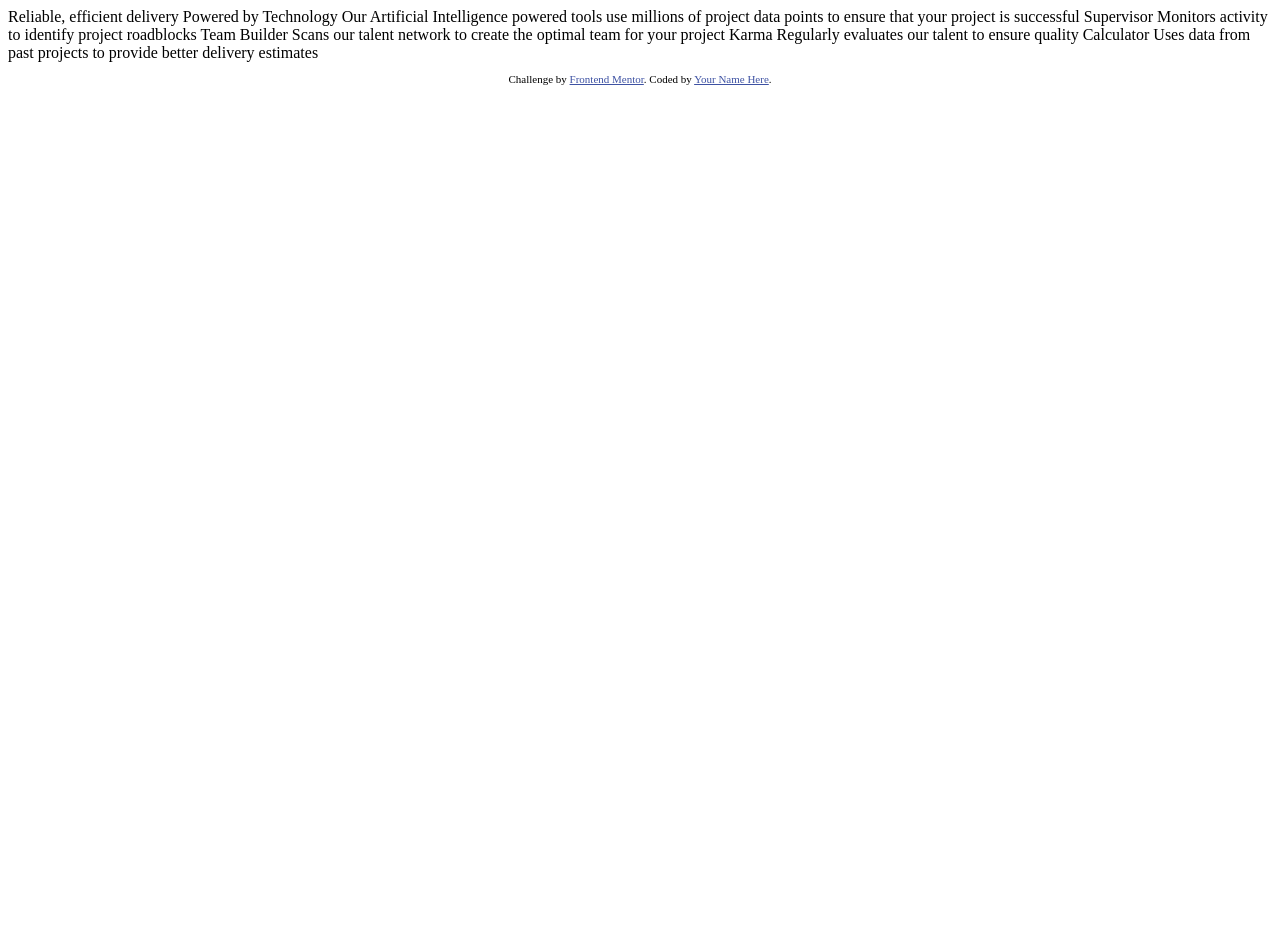
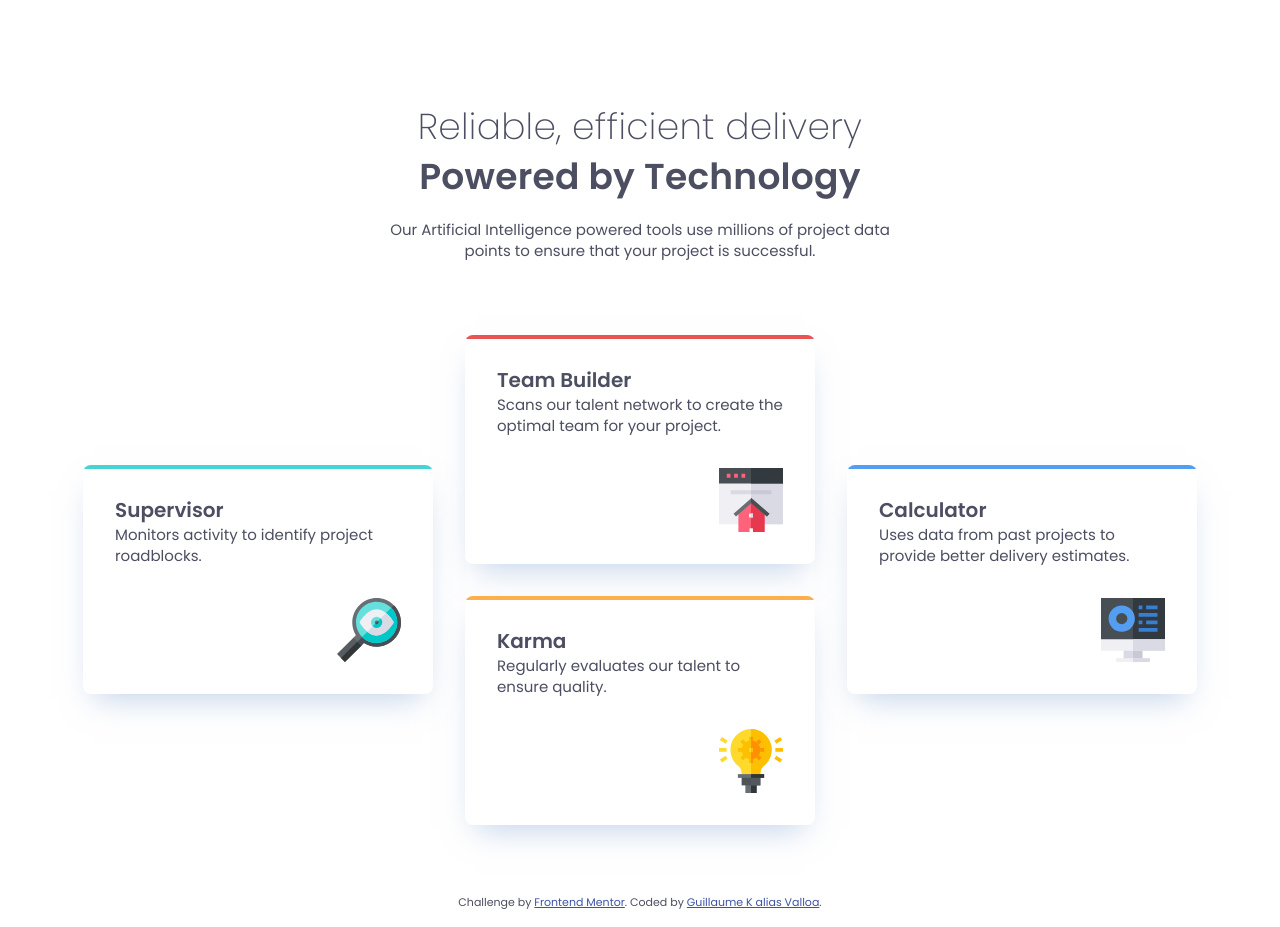
Before and after one commit to Valloa/FEM-Four-card-feature-section, a plain HTML site: page index.html in a window 1280 px wide. Before the commit the page ends 800 px from the top, so only its background shows below. Drawn offline with Linux system fonts and the light colour scheme.

Commit message:
template and styles

```diff
--- a/index.html
+++ b/index.html
@@ -1,44 +1,90 @@
 <!DOCTYPE html>
 <html lang="en">
   <head>
-  <meta charset="UTF-8">
-  <meta name="viewport" content="width=device-width, initial-scale=1.0"> <!-- displays site properly based on user's device -->
+    <meta charset="UTF-8" />
+    <meta name="viewport" content="width=device-width, initial-scale=1.0" />
+    <!-- displays site properly based on user's device -->
 
-  <link rel="icon" type="image/png" sizes="32x32" href="./images/favicon-32x32.png">
+    <link
+      rel="icon"
+      type="image/png"
+      sizes="32x32"
+      href="./images/favicon-32x32.png"
+    />
+
+    <link rel="preconnect" href="https://fonts.googleapis.com" />
+    <link rel="preconnect" href="https://fonts.gstatic.com" crossorigin />
+    <link
+      href="https://fonts.googleapis.com/css2?family=Poppins:ital,wght@0,100;0,200;0,300;0,400;0,500;0,600;0,700;0,800;0,900&display=swap"
+      rel="stylesheet"
+    />
+
+    <link rel="stylesheet" href="./styles.css" />
 
     <title>Frontend Mentor | Four card feature section</title>
 
-  <!-- Feel free to remove these styles or customise in your own stylesheet 👍 -->
-  <style>
-    .attribution { font-size: 11px; text-align: center; }
-    .attribution a { color: hsl(228, 45%, 44%); }
-  </style>
   </head>
   <body>
+    <main class="Main">
+      <header class="Header">
+        <h1 class="Header__title Text1">
 
-  Reliable, efficient delivery
+          <span class="Text1 Text1--light">Reliable, efficient delivery</span>
           Powered by Technology
+        </h1>
 
-  Our Artificial Intelligence powered tools use millions of project data points
-  to ensure that your project is successful
+        <p class="Text4">
+          Our Artificial Intelligence powered tools use millions of project data
+          points to ensure that your project is successful.
+        </p>
+      </header>
 
+      <div class="Blocks">
+        <section class="Block Supervisor">
+          <h2 class="Text3">
             Supervisor
-  Monitors activity to identify project roadblocks
+          </h2>
+          <p class="Text4">
+            Monitors activity to identify project roadblocks.
+          </p>
+        </section>
 
+        <section class="Block TeamBuilder">
+          <h2 class="Text3">
             Team Builder
-  Scans our talent network to create the optimal team for your project
+          </h2>
+          <p class="Text4">
+            Scans our talent network to create the optimal team for your project.
+          </p>
+        </section>
 
+        <section class="Block Karma">
+          <h2 class="Text3">
             Karma
-  Regularly evaluates our talent to ensure quality
+          </h2>
+          <p class="Text4">
+            Regularly evaluates our talent to ensure quality.
+          </p>
+        </section>
 
+        <section class="Block Calculator">
+          <h2 class="Text3">
             Calculator
-  Uses data from past projects to provide better delivery estimates
+          </h2>
+          <p class="Text4">
+            Uses data from past projects to provide better delivery estimates.
+          </p>
+        </section>
+      </div>
+    </main>
 
-
-  <footer>
-    <p class="attribution">
-      Challenge by <a href="https://www.frontendmentor.io?ref=challenge" target="_blank">Frontend Mentor</a>.
-      Coded by <a href="#">Your Name Here</a>.
+    <footer  class="attribution">
+      <p>
+        Challenge by
+        <a href="https://www.frontendmentor.io?ref=challenge" target="_blank"
+          >Frontend Mentor</a
+        >. Coded by
+        <a href="https://github.com/Valloa">Guillaume K alias Valloa</a>.
       </p>
     </footer>
   </body>
--- /dev/null
+++ b/styles.css
@@ -0,0 +1,225 @@
+* {
+  margin: 0;
+  padding: 0;
+  box-sizing: border-box;
+}
+
+:root {
+    --red: hsl(0deg, 78%, 62%);
+    --cyan: hsl(180deg, 62%, 55%);
+    --blue: hsl(212deg, 86%, 64%);
+    --orange: hsl(34deg, 97%, 64%);
+  --white: hsl(0deg, 0%, 100%);
+  --grey-500: hsl(234deg, 12%, 34%);
+  --grey-400: hsl(212deg, 6%, 44%);
+
+  --spacing-1600: 8rem;
+  --spacing-700: 3.5rem;
+  --spacing-600: 3rem;
+  --spacing-500: 2.5rem;
+  --spacing-400: 2rem;
+  --spacing-300: 1.5rem;
+  --spacing-200: 1rem;
+  --spacing-150: 0.75rem;
+  --spacing-100: 0.5rem;
+  --spacing-50: 0.25rem;
+
+  --fweight-thin: 100;
+  --fweight-extra-light: 200;
+  --fweight-light: 300;
+  --fweight-regular: 400;
+  --fweight-medium: 500;
+  --fweight-semi-bold: 600;
+  --fweight-bold: 700;
+  --fweight-extra-bold: 800;
+  --fweight-black: 900;
+  --fweight-extra-black: 1000;
+
+    color: var(--grey-500);
+  font-family: "Poppins", sans-serif;
+  font-weight: var(--fweight-regular);
+}
+
+@media (prefers-reduced-motion: no-preference) {
+  * {
+    scroll-behavior: smooth;
+  }
+
+  :root {
+    --transition: all 0.5s ease, outline 0.1s ease;
+  }
+}
+
+.attribution {
+  position: absolute;
+  inset-inline: 50% auto;
+  inset-block: auto 1rem;
+  translate: -50%;
+  margin: 0;
+  font-size: 11px;
+  text-align: center;
+
+  a {
+    color: hsl(228, 45%, 44%);
+  }
+}
+
+body {
+  position: relative;
+  display: grid;
+  place-items: center;
+  min-block-size: 100dvb;
+  margin: 0;
+  padding-inline: var(--spacing-400);
+  padding-block: 6.375rem;
+
+  @media (width > 48.5rem) {
+    padding-inline: var(--spacing-700);
+  }
+}
+
+img {
+  display: block;
+}
+
+.Text1 {
+    font-size: clamp(1.5rem, .5rem + 4vw, 2.25rem);
+  font-weight: var(--fweight-semi-bold);
+  line-height: 1.4;
+  letter-spacing: calc(0.25em / 36);
+}
+
+.Text1--light {
+  font-weight: var(--fweight-extra-light);
+}
+
+.Text3 {
+  font-size: 1.25rem;
+  font-weight: var(--fweight-semi-bold);
+  line-height: 1.35;
+}
+
+.Text4 {
+  font-size: .9375rem;
+  line-height: 1.4;
+}
+
+.Text5 {
+  font-size: 0.8125rem;
+  line-height: 1.6;
+}
+
+.Main {
+    display: grid;
+    gap: 4.625rem;
+    inline-size: min(100%, 69.625rem);
+}
+
+.Header {
+    display: grid;
+    gap: var(--spacing-200);
+    justify-self: center;
+    inline-size: min(100%, 33.75rem);
+  text-align: center;
+}
+
+.Header__title {
+    display: grid;
+}
+
+.Blocks {
+    display: grid;
+    gap: var(--spacing-400);
+        grid-template:
+            'supervisor'auto
+            'builder'auto
+            'karma'auto
+            'calculator'auto
+            / 100%;
+
+    @media (width > 48.5rem) {
+        grid-template:
+            '.          supervisor  .'      auto
+            'builder    supervisor  karma'  auto
+            'builder    calculator  karma'  auto
+            '.          calculator  .'      auto
+            / 1fr 1fr 1fr;
+    }
+
+    @media (width > 72rem) {
+        grid-template:
+            '.          builder .           ' auto
+            'supervisor builder calculator  ' auto
+            'supervisor karma   calculator  ' auto
+            '.          karma   .           ' auto
+            / 1fr 1fr 1fr;
+    }
+}
+
+.Block {
+    position: relative;
+    overflow: hidden;
+    display: grid;
+    padding-block: var(--spacing-400);
+    padding-inline: var(--spacing-400);
+    background: var(--white);
+    border-radius: .5rem;
+    box-shadow: 0 15px 30px -11px rgba(131, 166, 210, .5);
+
+    &::before {
+        content: '';
+        position: absolute;
+        inset-inline-start: 0;
+        inset-block-start: 0;
+        display: block;
+        inline-size: 100%;
+        block-size: .25rem;
+        background: var(--accent);
+    }
+
+    &::after {
+        content: '';
+        display: block;
+        justify-self: end;
+        inline-size: 4rem;
+        aspect-ratio: 1;
+        margin-block-start: 2rem;
+        background: no-repeat center/cover;
+    }
+}
+
+.Supervisor {
+    --accent: var(--cyan);
+    grid-area: supervisor;
+
+    &::after {
+        background-image: url('./images/icon-supervisor.svg');
+    }
+}
+
+.TeamBuilder {
+    --accent: var(--red);
+    grid-area: builder;
+
+    &::after {
+        background-image: url('./images/icon-team-builder.svg');
+    }
+}
+
+.Karma {
+    --accent: var(--orange);
+    grid-area: karma;
+
+    &::after {
+        background-image: url('./images/icon-karma.svg');
+    }
+}
+
+.Calculator {
+    --accent: var(--blue);
+    grid-area: calculator;
+
+    &::after {
+        background-image: url('./images/icon-calculator.svg');
+    }
+}
```
Lines whose indentation alone changed are shown as unchanged.
